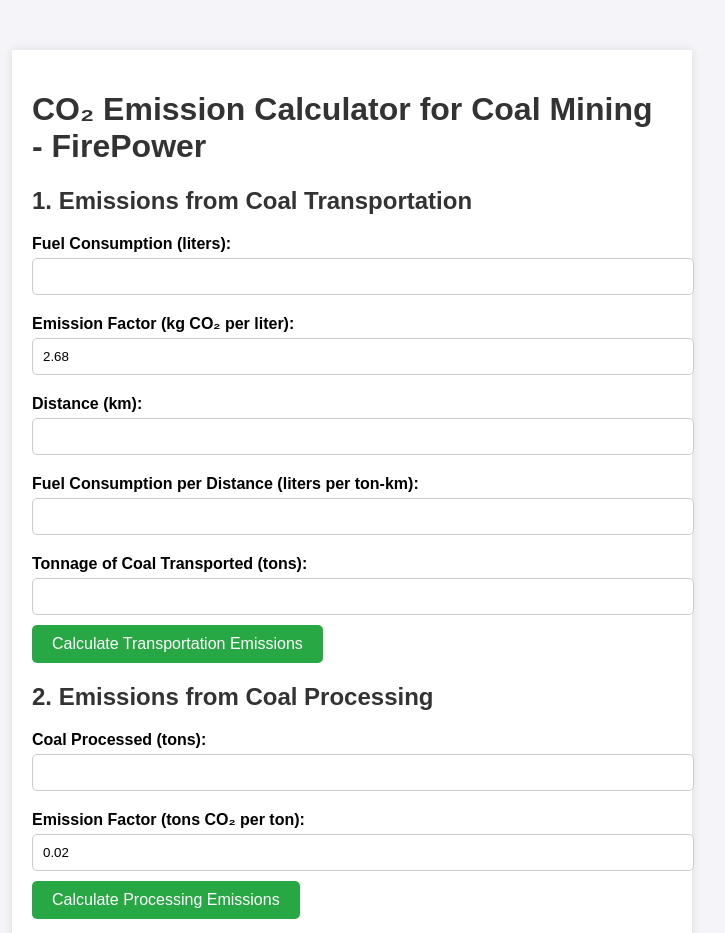
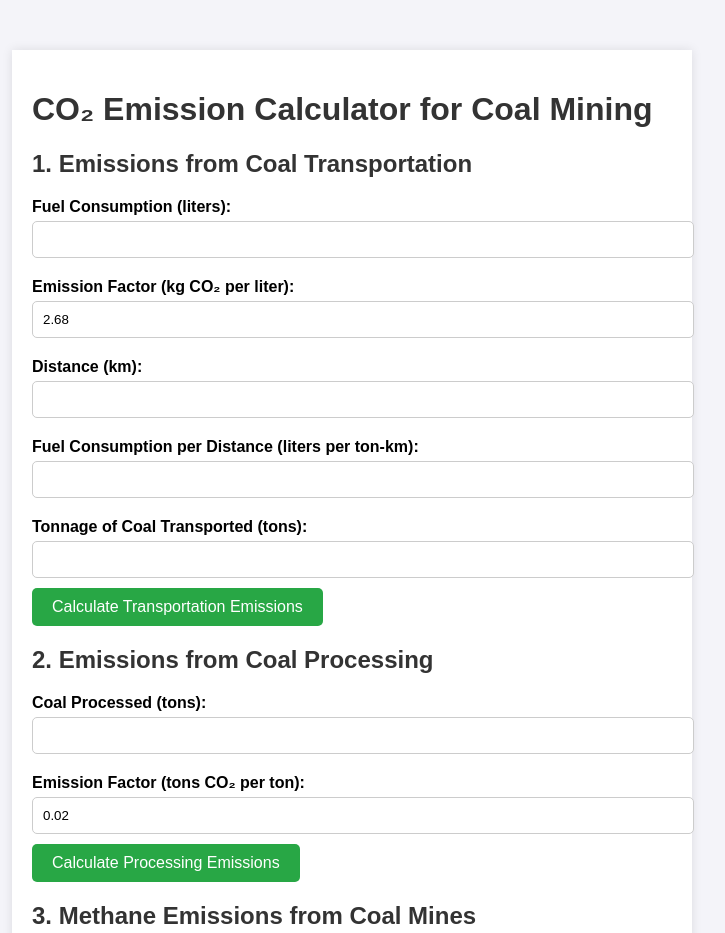
Before and after one commit to jaiakash2004/Carbon-footprint-calculator-for-coal-mines, a plain HTML site: page index.html in a window 1280 px wide. Shown: the top 933 px of the page, without its empty margins (288-1013 px from the left). Drawn offline with nearby package versions, Linux system fonts and the light colour scheme.

Commit message:
index.html

```diff
--- a/index.html
+++ b/index.html
@@ -9,7 +9,7 @@
 </head>
 <body>
     <div class="container">
-        <h1>CO₂ Emission Calculator for Coal Mining - FirePower</h1>
+        <h1>CO₂ Emission Calculator for Coal Mining</h1>
 
         <h2>1. Emissions from Coal Transportation</h2>
         <form id="transportationForm">
```
